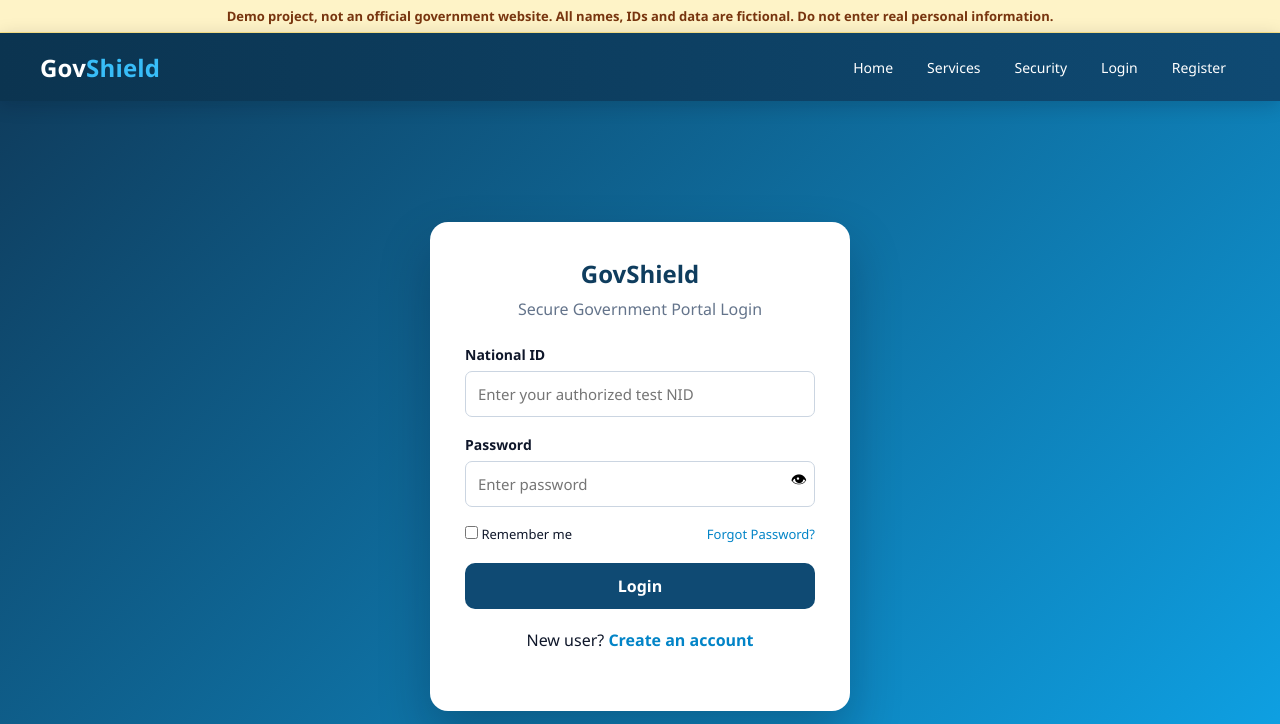
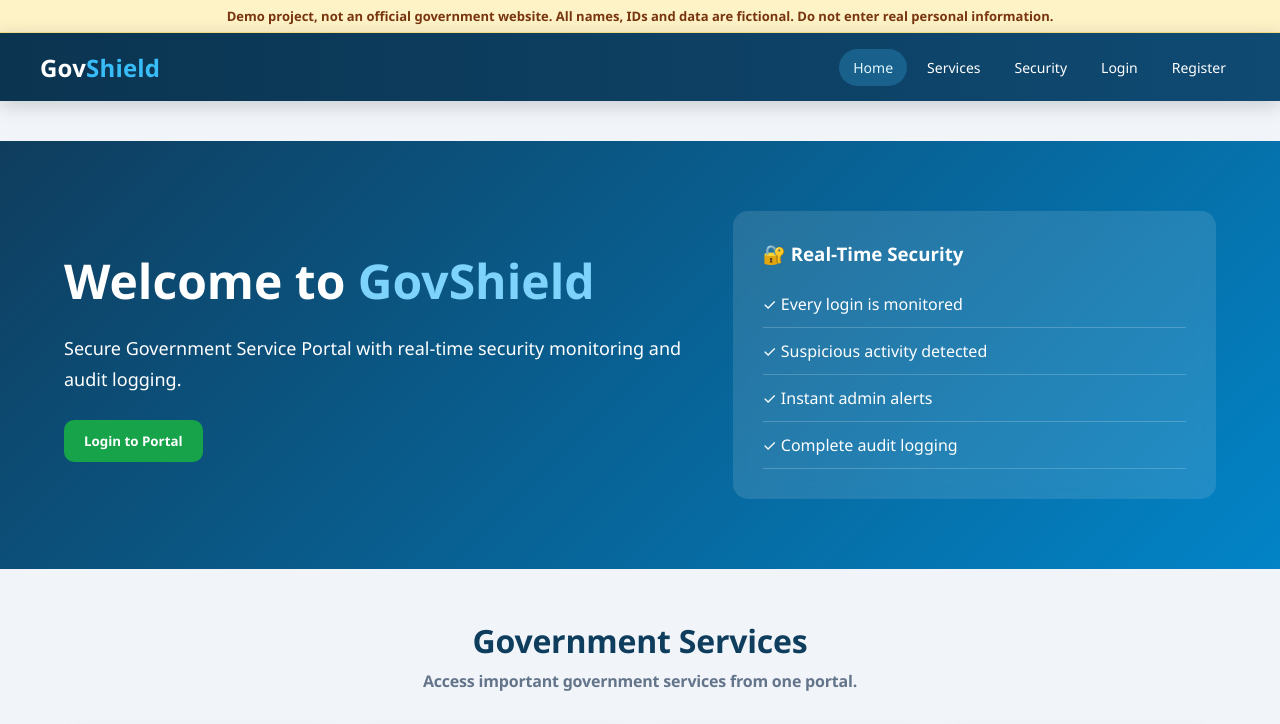
Before and after one commit to riyad717/GovShield, a plain HTML site: page index.html in a window 1280 px wide. Shown: the top 724 px of the page. Drawn offline with Linux system fonts and the light colour scheme.

Commit message:
Open the home page first; show login only when asked
- The first visit shows Home instead of the login form
- A visitor without a saved login stays on Home; Login opens the login form

Co-Authored-By: Claude Haiku 5.5 <noreply@anthropic.com>
Claude-Session: https://claude.ai/code/session_016VvKVyt57Hug3dUKtnfPyM

```diff
--- a/index.html
+++ b/index.html
@@ -590,7 +590,7 @@
 
 <!-- ================= HOME ================= -->
 
-<section id="home" class="page">
+<section id="home" class="page active">
 
     <div class="hero">
 
@@ -736,7 +736,7 @@
 
 <!-- ================= LOGIN ================= -->
 
-<section id="login" class="page login-page active">
+<section id="login" class="page login-page">
 
     <div class="login-box">
 
@@ -1987,7 +1987,10 @@
 
     async function restoreSession() {
         const token = sessionStorage.getItem(AUTH_TOKEN_KEY);
-        if (!token) return;
+        if (!token) {
+            showPage("home");
+            return;
+        }
         try {
             const response = await fetch("/api/me", { headers: authHeaders() });
             if (!response.ok) throw new Error("Session expired");
```
